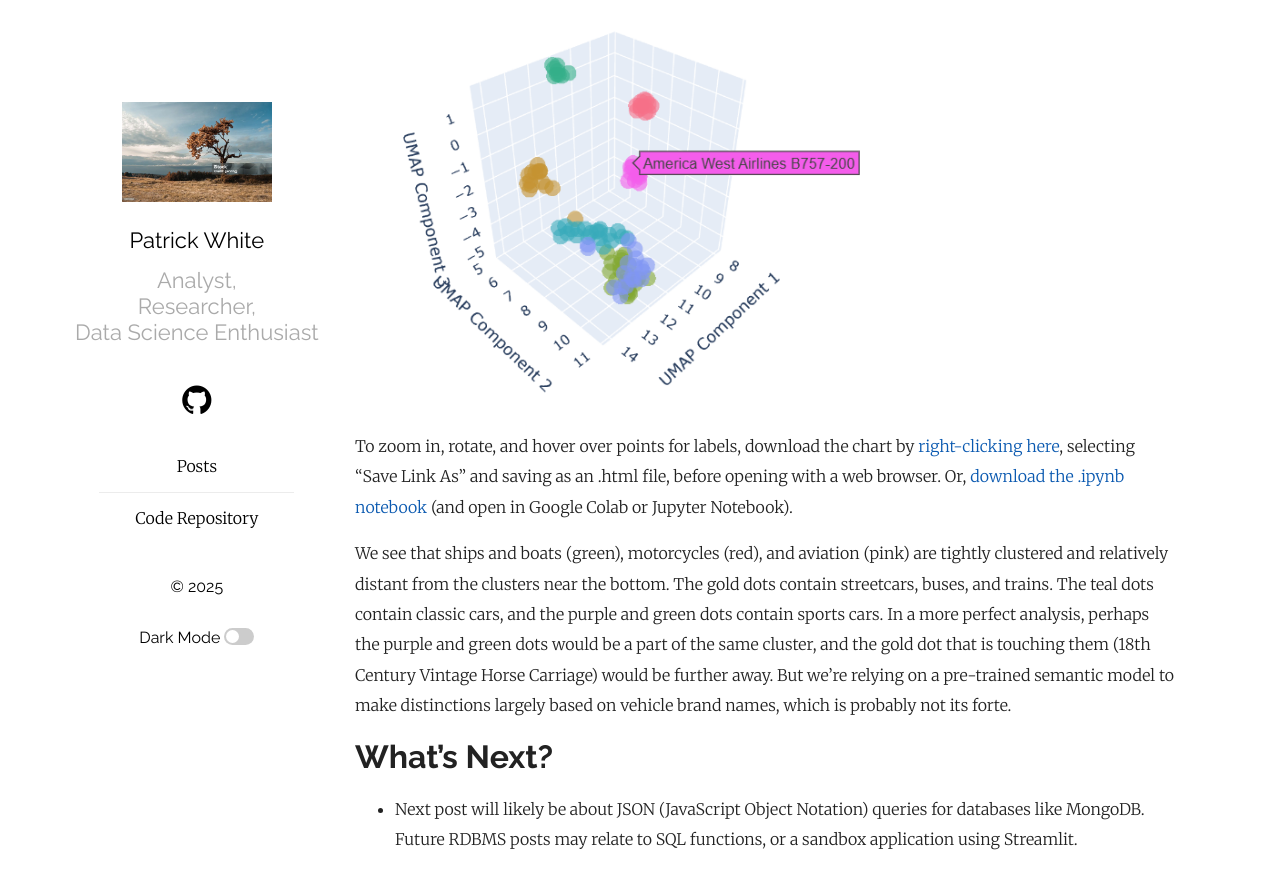
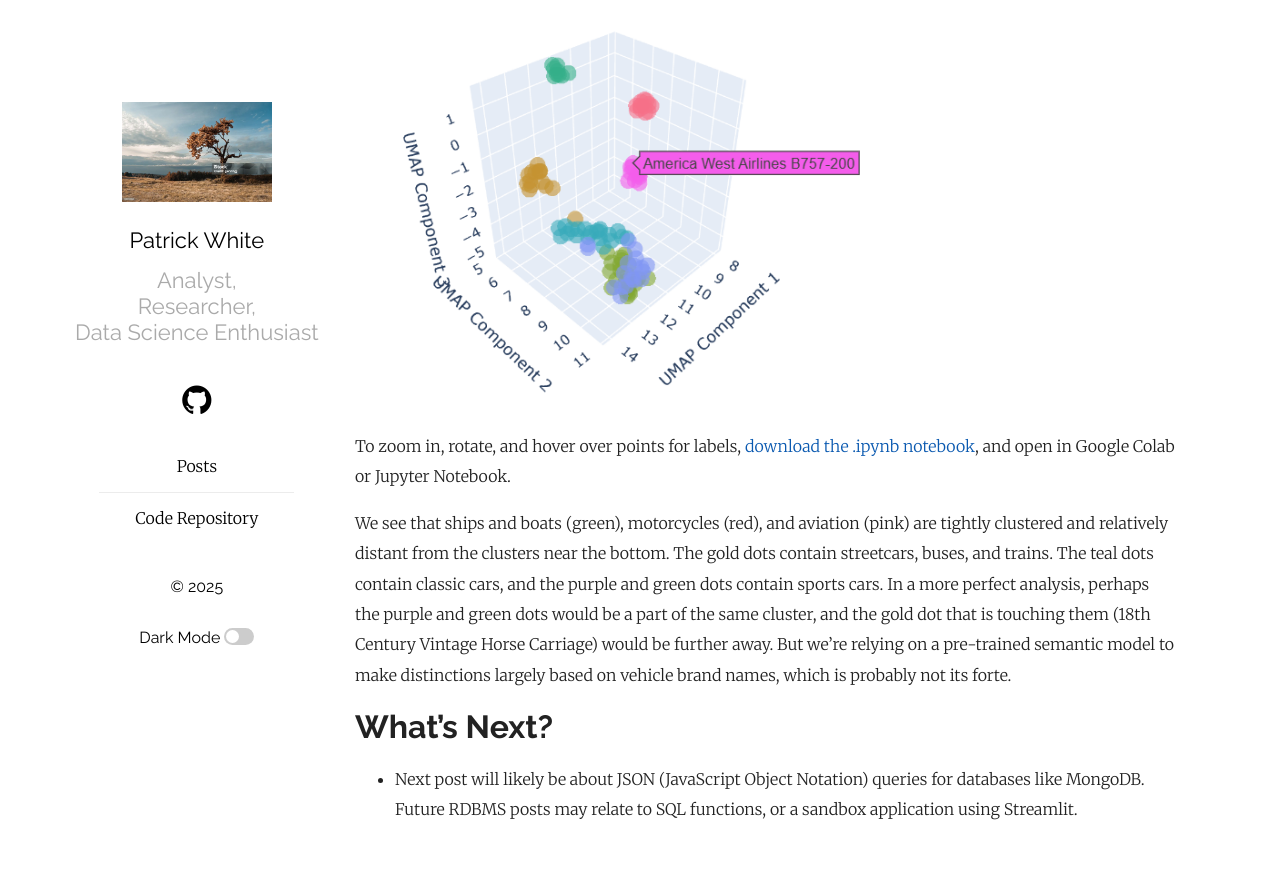
Before and after one commit to pw598/pw598.github.io, a Jekyll site: the page built from _posts/2025-05-14-MySQL-via-Shell-and-Python.md, in a window 1280 px wide and 900 px high, scrolled down 28869 px. Shown: the top 889 px of the window. Built offline with Jekyll 4.4.1, drawn with Linux system fonts in a browser that asks for light colours.

Commit message:
Add files via upload

```diff
--- a/_posts/2025-05-14-MySQL-via-Shell-and-Python.md
+++ b/_posts/2025-05-14-MySQL-via-Shell-and-Python.md
@@ -1126,7 +1126,7 @@
 <img src="https://raw.githubusercontent.com/pw598/pw598.github.io/main/_posts/images/plotly_cht.png" style="height: 400px; width:auto;">
 
 
-To zoom in, rotate, and hover over points for labels, download the chart by <a href="https://github.com/pw598/Articles/blob/main/notebooks/plotly_chart.html">right-clicking here</a>, selecting "Save Link As" and saving as an .html file, before opening with a web browser. Or, <a href="https://github.com/pw598/Articles/blob/main/notebooks/MySQL_via_Shell_and_Python.ipynb">download the .ipynb notebook</a> (and open in Google Colab or Jupyter Notebook).
+To zoom in, rotate, and hover over points for labels, <a href="https://github.com/pw598/Articles/blob/main/notebooks/MySQL_via_Shell_and_Python.ipynb">download the .ipynb notebook</a>, and open in Google Colab or Jupyter Notebook.
 
 We see that ships and boats (green), motorcycles (red), and aviation (pink) are tightly clustered and relatively distant from the clusters near the bottom. The gold dots contain streetcars, buses, and trains. The teal dots contain classic cars, and the purple and green dots contain sports cars. In a more perfect analysis, perhaps the purple and green dots would be a part of the same cluster, and the gold dot that is touching them (18th Century Vintage Horse Carriage) would be further away. But we're relying on a pre-trained semantic model to make distinctions largely based on vehicle brand names, which is probably not its forte.
 
```
